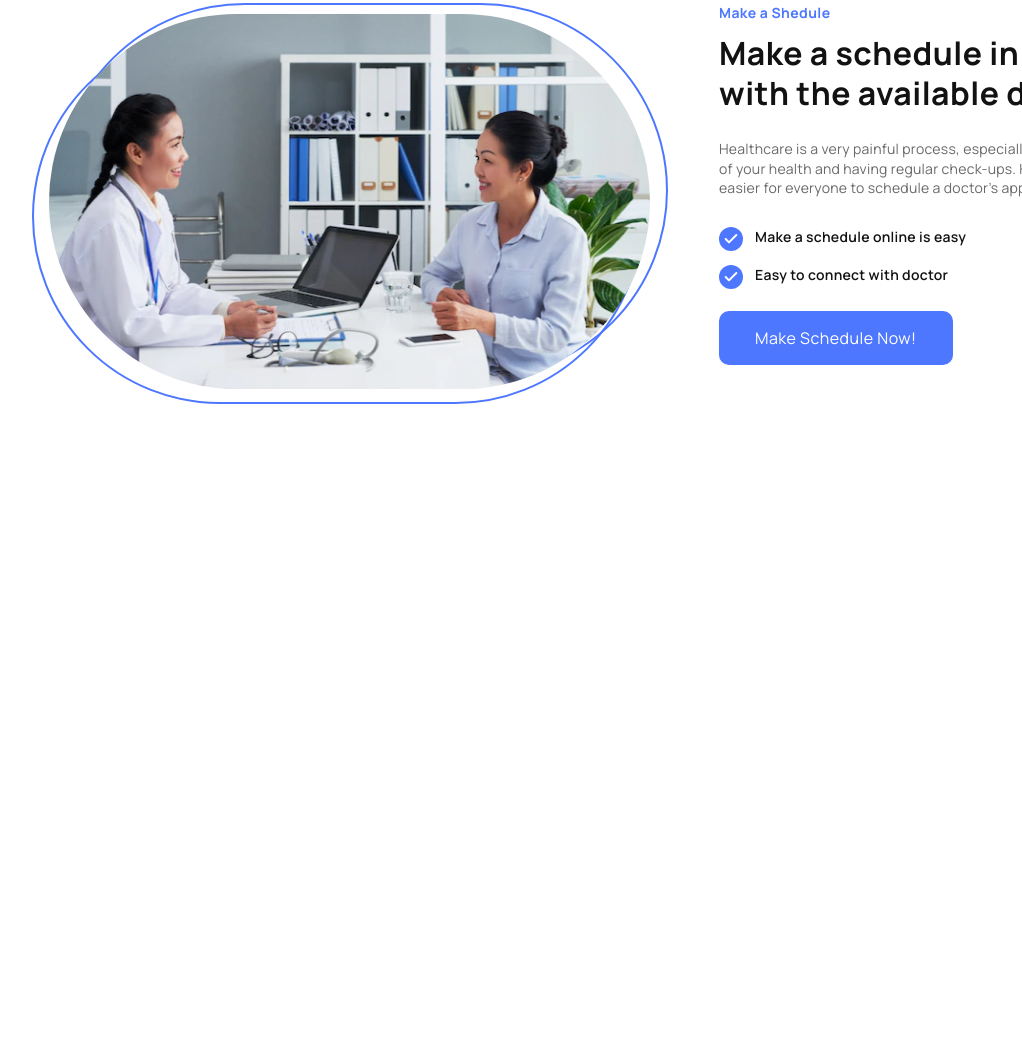
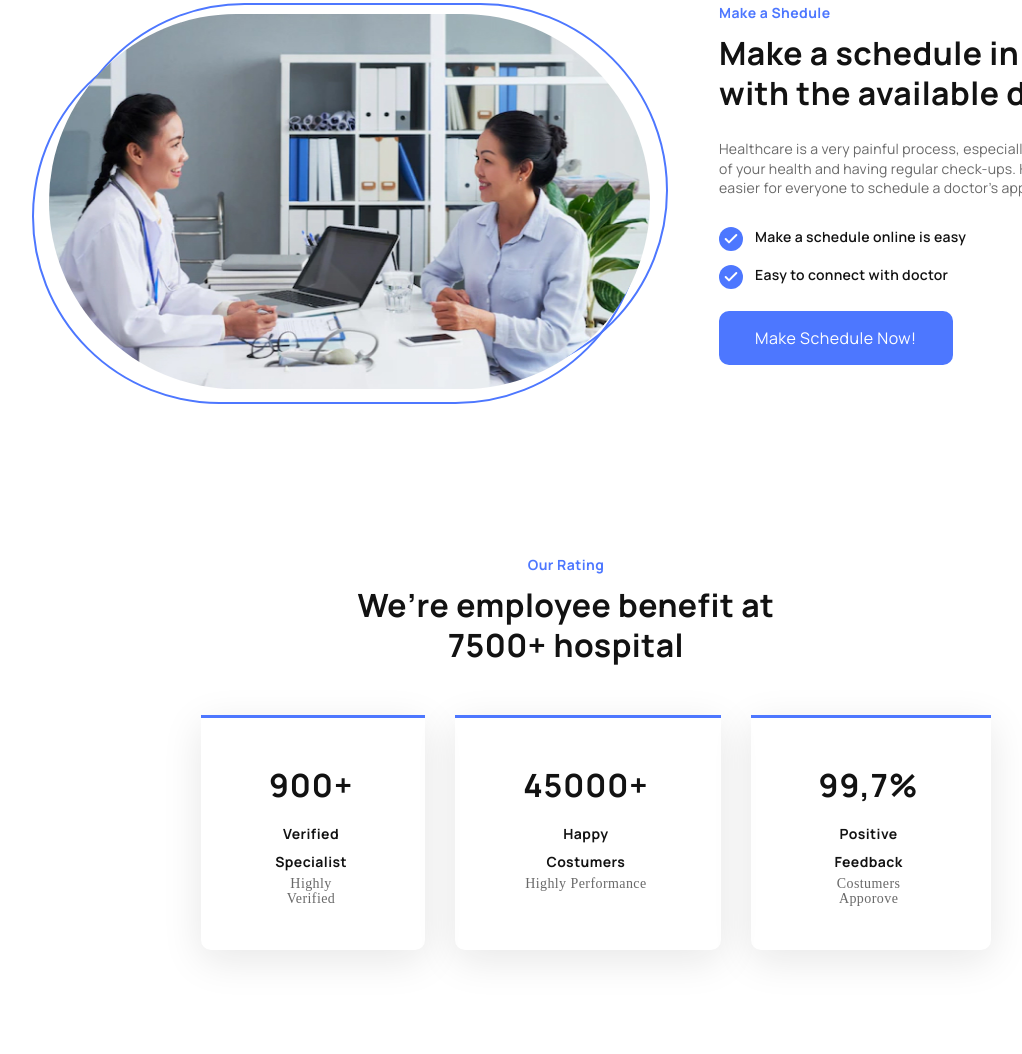
Before and after one commit to litury/medical-landing, a website: page app/index.html in a window 1280 px wide. Shown: the part 2120-3174 px from the top of the page, without its empty margins (74-1096 px from the left). Before the commit the page ends 2613 px from the top, so only its background shows below. Drawn offline with nearby package versions, Linux system fonts and the light colour scheme; files that its build step writes are made by us from their sources.

Commit message:
section 'rating' finish

```diff
--- a/app/index.html
+++ b/app/index.html
@@ -336,10 +336,82 @@
             </button>
           </div>
         </div>
+      </div>
+    </div>
+  </section>
+
+  <section class="rating section">
+    <div class="container">
+      <div class="rating__pretitle-wrap">
+        <p class="rating__pretitle pretitle">
+          Our Rating
+        </p>
+      </div>
+
+      <div class="rating__title-wrap">
+        <h2 class="rating__title title">
+          We’re employee benefit at<br>
+          7500+ hospital
+        </h2>
+      </div>
+
+      <div class="rating__wrap">
+
+        <ul class="solutions-content solutions-content--rating">
+          <li class="solutions-content__item solutions-content__item--rating">
+
+            <h3 class="solutions-content__subtitle solutions-content__subtitle--rating">
+              900+
+            </h3>
+
+            <div class="solutions-content__text solutions-content__text--rating">
+              <p>
+                Verified Specialist
+              </p>
+
+              <p>
+                Highly Verified
+              </p>
+            </div>
+          </li>
+
+          <li class="solutions-content__item solutions-content__item--rating">
+            <h3 class="solutions-content__subtitle solutions-content__subtitle--rating">
+              45000+
+            </h3>
+
+            <div class="solutions-content__text solutions-content__text--rating">
+              <p>
+                Happy Costumers
+              </p>
+
+              <p>
+                Highly Performance
+              </p>
+            </div>
+          </li>
+
+          <li class="solutions-content__item solutions-content__item--rating">
+            <h3 class="solutions-content__subtitle solutions-content__subtitle--rating">
+              99,7%
+            </h3>
+
+            <div class="solutions-content__text solutions-content__text--rating">
+              <p>
+                Positive Feedback
+              </p>
+
+              <p>
+                Costumers Apporove
+              </p>
+            </div>
+          </li>
+        </ul>
+      </div>
 
 
-      </div>
     </div>
+
   </section>
 
 
--- a/app/scss/style.scss
+++ b/app/scss/style.scss
@@ -96,9 +96,7 @@
   padding-bottom: 180px;
 
   &__pretitle {
-
     text-align: center;
-
   }
 
   &__title {
@@ -112,6 +110,11 @@
     grid-gap: 30px;
     padding: 0 102px 0 100px;
 
+    &--rating {
+      grid-template-columns: repeat(3, 1fr);
+      padding: 0 259px 0 260px;
+    }
+
     &__item {
       text-align: left;
       position: relative;
@@ -119,6 +122,11 @@
       padding: 108px 49px 34px 40px;
       box-shadow: 0px 10px 40px rgba(18, 18, 18, 0.1);
       border-radius: 0px 0px 10px 10px;
+
+      &--rating {
+        padding: 50px 72px 44px 68px;
+        text-align: center;
+      }
 
       &::before {
         content: " ";
@@ -164,6 +172,13 @@
       margin-bottom: 13px;
       color: $black;
       letter-spacing: 0.03em;
+
+      &--rating {
+        font-size: 32px;
+        line-height: 1.3;
+        letter-spacing: 0.03em;
+        margin-bottom: 13px;
+      }
     }
 
     &__text {
@@ -172,6 +187,17 @@
       line-height: 1.1;
       color: $grey;
       letter-spacing: 0.03em;
+
+      &--rating {
+
+        & p:first-child {
+          @extend %manrope-700;
+          font-size: 14px;
+          line-height: 2;
+          color: $black;
+          letter-spacing: 0.03em;
+        }
+      }
     }
   }
 }
@@ -242,6 +268,8 @@
 
 .available {
 
+  padding-bottom: 166px;
+
   &__content {
     display: flex;
     padding-left: 108px;
@@ -251,10 +279,6 @@
     width: 611px;
     height: 375px;
     border-radius: 1000px;
-
-
-
-
 
     &-wrap {
       margin-right: 69px;
@@ -287,7 +311,6 @@
 
   &__info {
     max-width: 472px;
-
   }
 
   &__title {
@@ -308,7 +331,6 @@
     margin-bottom: 29px;
   }
 
-
   &__check {
     @extend %manrope-600;
     font-size: 14px;
@@ -318,9 +340,6 @@
     padding-left: 36px;
     margin-bottom: 26px;
     position: relative;
-
-
-
 
     &::before {
       content: " ";
@@ -340,9 +359,23 @@
   &__button {
     padding: 16px 36px;
   }
+}
 
 
+.rating {
 
+  &__pretitle {
+    text-align: center;
+  }
+
+  &__title {
+
+    &-wrap {
+      margin-bottom: 50px;
+    }
+  }
+
+  &__wrap {}
 }
 
 
@@ -364,5 +397,4 @@
 
 
 
-
 @import 'media';
```
